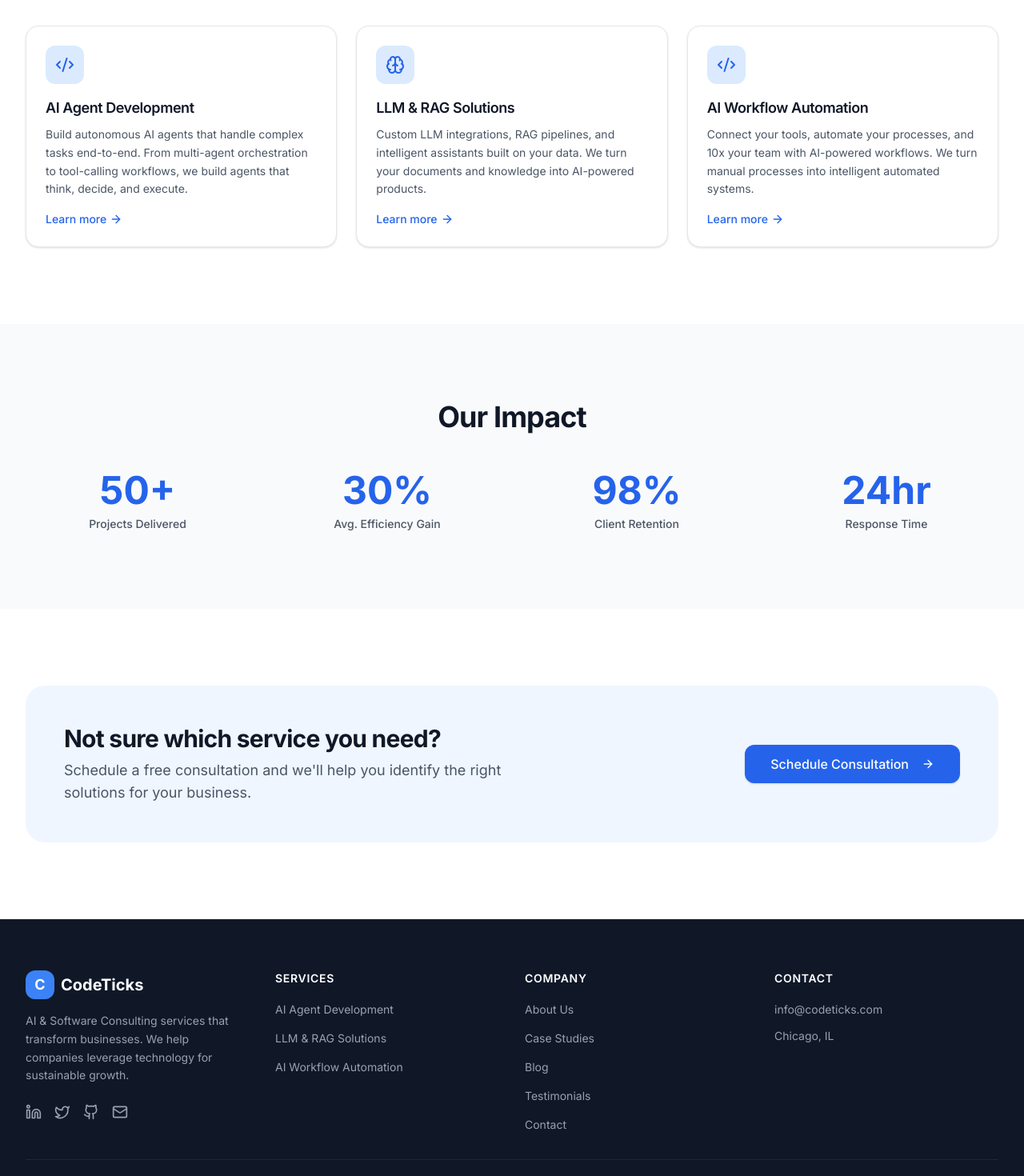
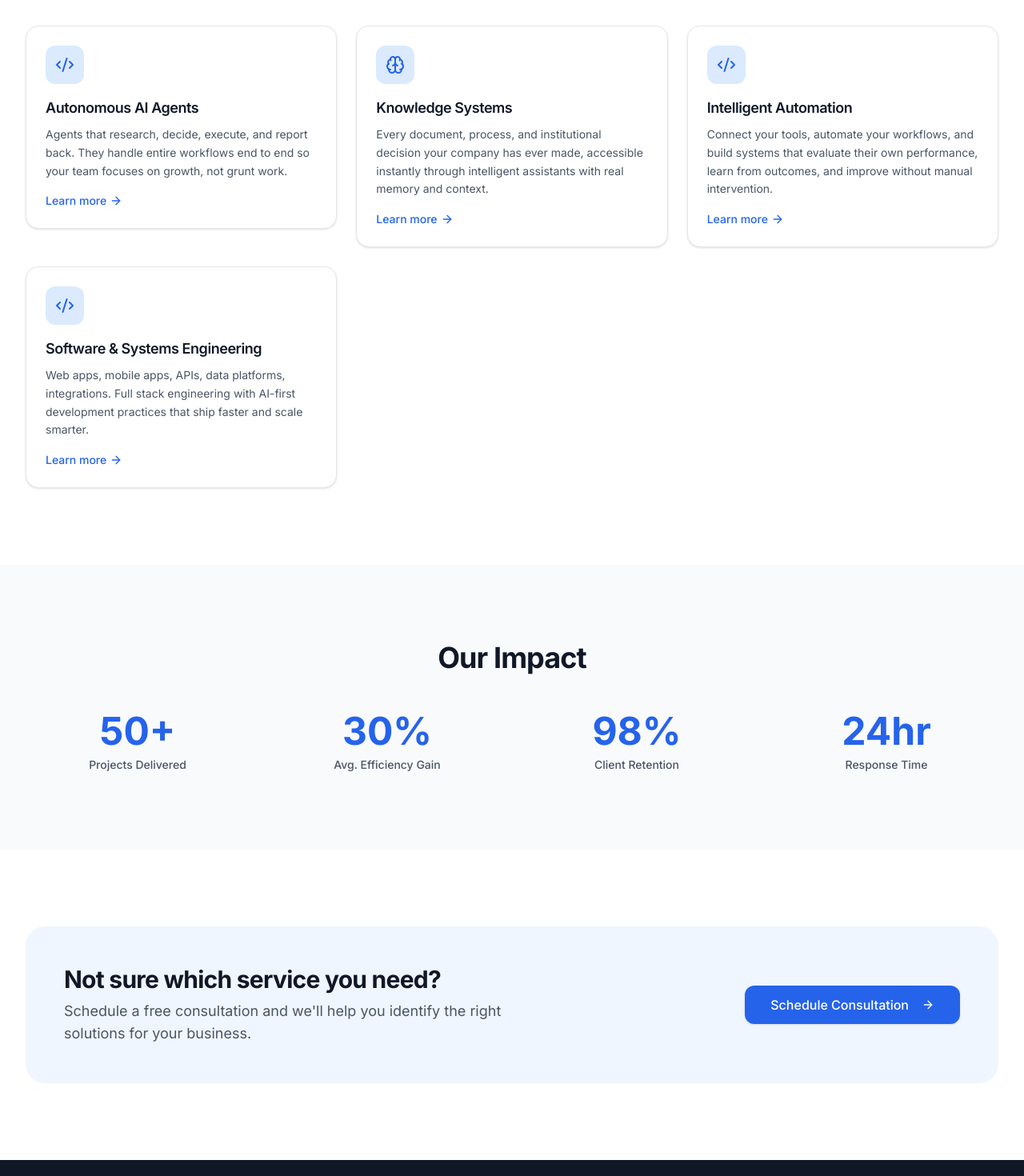
Before and after one commit to nikspatel007/website, a React (Vite) app: page /services in a window 1280 px wide. Shown: the part 880-2350 px from the top of the page at 80% size. Built offline with nearby package versions, Linux system fonts and the light colour scheme; no server answers.

Commit message:
Services: AI Agents, Knowledge Systems, Intelligent Automation, Software Engineering

```diff
--- a/src/data/caseStudies.ts
+++ b/src/data/caseStudies.ts
@@ -7,7 +7,7 @@ export const caseStudies: CaseStudy[] = [
     title: 'MCP-Powered Multi-Agent Orchestration Platform',
     client: 'Enterprise Clients',
     industry: 'technology',
-    services: ['ai-generative', 'software-engineering'],
+    services: ['autonomous-ai-agents', 'software-engineering'],
     challenge:
       'Organizations needed AI agents that could seamlessly interact with diverse tools, APIs, and data sources. Existing solutions lacked standardized protocols for agent-tool communication and cross-system orchestration.',
     solution:
@@ -27,7 +27,7 @@ export const caseStudies: CaseStudy[] = [
     title: 'Executive AI Agent Platform for Business Operations',
     client: 'Enterprise Clients',
     industry: 'technology',
-    services: ['ai-generative', 'software-engineering'],
+    services: ['autonomous-ai-agents', 'software-engineering'],
     challenge:
       'Executive teams struggled to operationalize AI across sales, operations, and strategy. Existing tools were siloed, inconsistent, and unsafe for real business use.',
     solution:
@@ -47,7 +47,7 @@ export const caseStudies: CaseStudy[] = [
     title: 'Healthcare AI Research & Clinical Applications',
     client: 'Healthcare Research Institutions',
     industry: 'healthcare',
-    services: ['ai-generative', 'data-science-ml'],
+    services: ['knowledge-systems', 'intelligent-automation'],
     challenge:
       'Healthcare organizations needed AI solutions grounded in rigorous research to improve patient outcomes, clinical decision-making, and operational efficiency—while meeting strict regulatory and ethical standards.',
     solution:
@@ -67,7 +67,7 @@ export const caseStudies: CaseStudy[] = [
     title: 'AI Systems for Complex Problem Decomposition',
     client: 'Fortune 500 Companies',
     industry: 'enterprise',
-    services: ['ai-generative', 'data-science-ml'],
+    services: ['knowledge-systems', 'intelligent-automation'],
     challenge:
       'Enterprises faced intricate, multi-dimensional problems—supply chain optimization, resource allocation, strategic planning—that required breaking down complexity into manageable, solvable components.',
     solution:
@@ -87,7 +87,7 @@ export const caseStudies: CaseStudy[] = [
     title: 'Patented Smart Building & Digital Twin Platform',
     client: 'PropTech Enterprise',
     industry: 'proptech',
-    services: ['ai-generative', 'data-engineering', 'software-engineering'],
+    services: ['intelligent-automation', 'software-engineering'],
     challenge:
       'Generic LLMs failed to understand the complexity of physical spaces, access control, and building automation systems. Smart building data was fragmented across hardware vendors, protocols, and legacy systems.',
     solution:
@@ -107,7 +107,7 @@ export const caseStudies: CaseStudy[] = [
     title: 'AI-Assisted Integration & Protocol Translation Engine',
     client: 'Enterprise Clients',
     industry: 'technology',
-    services: ['ai-generative', 'data-engineering'],
+    services: ['knowledge-systems', 'intelligent-automation'],
     challenge:
       'Enterprises needed to integrate dozens of legacy systems and hardware devices—each with different protocols, schemas, and data semantics. Manual integration was slow and error-prone.',
     solution:
@@ -127,7 +127,7 @@ export const caseStudies: CaseStudy[] = [
     title: 'Agentic Workflow Automation with Human-in-the-Loop',
     client: 'Mid-Market to Enterprise',
     industry: 'technology',
-    services: ['ai-generative', 'software-engineering'],
+    services: ['autonomous-ai-agents', 'software-engineering'],
     challenge:
       'Businesses needed AI that could autonomously handle complex workflows while maintaining human oversight for critical decisions. Existing automation was either too rigid or too unpredictable.',
     solution:
@@ -147,7 +147,7 @@ export const caseStudies: CaseStudy[] = [
     title: 'Secure & Compliant Enterprise AI Platforms',
     client: 'Fortune-Level Enterprises',
     industry: 'enterprise',
-    services: ['ai-generative', 'software-engineering'],
+    services: ['autonomous-ai-agents', 'software-engineering'],
     challenge:
       'Large enterprises wanted AI capabilities but were blocked by security, compliance, and governance concerns. Procurement and security approvals stalled AI initiatives.',
     solution:
@@ -167,7 +167,7 @@ export const caseStudies: CaseStudy[] = [
     title: 'AI-Powered Executive Decision Support',
     client: 'C-Suite Leaders',
     industry: 'enterprise',
-    services: ['ai-generative', 'data-science-ml'],
+    services: ['knowledge-systems', 'intelligent-automation'],
     challenge:
       'Executives were overwhelmed by dashboards, reports, and disconnected data sources that slowed decision-making. Critical insights were buried in noise.',
     solution:
@@ -187,7 +187,7 @@ export const caseStudies: CaseStudy[] = [
     title: 'From AI Concept to Production at Scale',
     client: 'Growth-Stage Companies',
     industry: 'technology',
-    services: ['ai-generative', 'software-engineering'],
+    services: ['autonomous-ai-agents', 'software-engineering'],
     challenge:
       'Many organizations stalled at AI demos and prototypes. Ideas never made it to production, and investments failed to generate ROI.',
     solution:
--- a/src/data/navigation.ts
+++ b/src/data/navigation.ts
@@ -5,9 +5,10 @@ export const mainNavigation: NavItem[] = [
     label: 'Services',
     href: '/services',
     children: [
-      { label: 'AI Agent Development', href: '/services/ai-agents' },
-      { label: 'LLM & RAG Solutions', href: '/services/llm-solutions' },
-      { label: 'AI Workflow Automation', href: '/services/ai-automation' },
+      { label: 'Autonomous AI Agents', href: '/services/autonomous-ai-agents' },
+      { label: 'Knowledge Systems', href: '/services/knowledge-systems' },
+      { label: 'Intelligent Automation', href: '/services/intelligent-automation' },
+      { label: 'Software & Systems Engineering', href: '/services/software-engineering' },
     ],
   },
   { label: 'Case Studies', href: '/case-studies' },
@@ -17,9 +18,10 @@ export const mainNavigation: NavItem[] = [
 
 export const footerNavigation = {
   services: [
-    { label: 'AI Agent Development', href: '/services/ai-agents' },
-    { label: 'LLM & RAG Solutions', href: '/services/llm-solutions' },
-    { label: 'AI Workflow Automation', href: '/services/ai-automation' },
+    { label: 'Autonomous AI Agents', href: '/services/autonomous-ai-agents' },
+    { label: 'Knowledge Systems', href: '/services/knowledge-systems' },
+    { label: 'Intelligent Automation', href: '/services/intelligent-automation' },
+    { label: 'Software & Systems Engineering', href: '/services/software-engineering' },
   ],
   company: [
     { label: 'About Us', href: '/about' },
--- a/src/data/services.ts
+++ b/src/data/services.ts
@@ -2,20 +2,20 @@ import type { Service } from '@/types'
 
 export const services: Service[] = [
   {
-    id: 'ai-agents',
-    slug: 'ai-agents',
-    title: 'AI Agent Development',
+    id: 'autonomous-ai-agents',
+    slug: 'autonomous-ai-agents',
+    title: 'Autonomous AI Agents',
     shortTitle: 'AI Agents',
     description:
-      'Build autonomous AI agents that handle complex tasks end-to-end. From multi-agent orchestration to tool-calling workflows, we build agents that think, decide, and execute.',
+      'Agents that research, decide, execute, and report back. They handle entire workflows end to end so your team focuses on growth, not grunt work.',
     icon: 'Bot',
     features: [
-      'Multi-agent orchestration systems',
-      'Tool-calling autonomous agents',
-      'Human-in-the-loop workflows',
-      'Agent monitoring and observability',
-      'Custom agent frameworks',
-      'Production deployment and scaling',
+      'Multi-agent orchestration for complex business processes',
+      'Tool-calling agents that integrate with your existing systems',
+      'Human-in-the-loop workflows for high-stakes decisions',
+      'Real-time monitoring and observability across every agent action',
+      'Custom agent frameworks tailored to your domain',
+      'Production-grade reliability with built-in guardrails and fallbacks',
     ],
     technologies: [
       'CrewAI',
@@ -31,57 +31,57 @@ export const services: Service[] = [
       {
         title: 'Advise',
         description:
-          'We assess your workflows and identify where autonomous agents can deliver the highest impact.',
+          'We map your operations and pinpoint where autonomous agents will drive the most measurable impact.',
       },
       {
         title: 'Build',
         description:
-          'Develop agents with rigorous testing, guardrails, and human-in-the-loop checkpoints.',
+          'We develop, test, and harden your agents with rigorous guardrails and real-world validation.',
       },
       {
         title: 'Launch',
         description:
-          'Production deployment with full observability, documentation, and seamless integration.',
+          'Your agents go live with full observability, logging, and seamless integration into daily operations.',
       },
       {
         title: 'Evolve',
         description:
-          'Continuous improvement with new capabilities, better models, and expanding automation.',
+          'We expand agent capabilities, onboard new workflows, and keep performance ahead of the curve.',
       },
     ],
     faqs: [
       {
         question: 'What makes an AI agent different from a chatbot?',
         answer:
-          'An AI agent can autonomously take actions, use tools, make decisions, and complete multi-step workflows. A chatbot just responds to messages. Our agents handle entire business processes end-to-end.',
+          'A chatbot responds to messages. An agent takes action. Our agents autonomously research, make decisions, use tools, and complete multi-step workflows without constant human input.',
       },
       {
-        question: 'How do you ensure agents behave reliably?',
+        question: 'How do you ensure agents behave reliably in production?',
         answer:
-          'We implement guardrails, validation layers, human-in-the-loop checkpoints, and comprehensive monitoring. Every agent has defined boundaries and fallback behaviors.',
+          'Every agent ships with validation layers, human-in-the-loop checkpoints, structured logging, and defined fallback behaviors. We monitor continuously and tune proactively.',
       },
       {
-        question: 'Which agent framework do you recommend?',
+        question: 'Which agent framework do you use?',
         answer:
-          'It depends on your use case. CrewAI excels at role-based multi-agent teams, LangGraph for complex stateful workflows, and AutoGen for conversational agents. We pick the right tool for the job.',
+          'We maintain an opinionated but flexible stack. CrewAI for role-based agent teams, LangGraph for stateful workflows, AutoGen for conversational agents. We pick the right tool for the problem.',
       },
     ],
   },
   {
-    id: 'llm-solutions',
-    slug: 'llm-solutions',
-    title: 'LLM & RAG Solutions',
-    shortTitle: 'LLM/RAG',
+    id: 'knowledge-systems',
+    slug: 'knowledge-systems',
+    title: 'Knowledge Systems',
+    shortTitle: 'Knowledge',
     description:
-      'Custom LLM integrations, RAG pipelines, and intelligent assistants built on your data. We turn your documents and knowledge into AI-powered products.',
+      'Every document, process, and institutional decision your company has ever made, accessible instantly through intelligent assistants with real memory and context.',
     icon: 'Brain',
     features: [
-      'RAG pipeline development',
-      'LLM fine-tuning and optimization',
-      'Prompt engineering and evaluation',
-      'Document processing and extraction',
-      'Semantic search implementation',
-      'AI-powered chatbots and assistants',
+      'Intelligent assistants grounded in your proprietary data',
+      'Persistent memory systems that learn and retain context over time',
+      'Advanced retrieval architectures beyond basic search',
+      'Automated document processing, extraction, and enrichment',
+      'Evaluation frameworks that measure accuracy and trust',
+      'Enterprise-grade security with your compliance requirements',
     ],
     technologies: [
       'LangChain',
@@ -97,57 +97,57 @@ export const services: Service[] = [
       {
         title: 'Advise',
         description:
-          'Identify the highest-impact LLM opportunity and validate feasibility with your data.',
+          'We audit your knowledge landscape and identify the highest-value opportunities for intelligent retrieval.',
       },
       {
         title: 'Build',
         description:
-          'Develop and test with your actual data, iterating to production-grade quality.',
+          'We architect and develop knowledge systems using your actual data, with rigorous evaluation at every stage.',
       },
       {
         title: 'Launch',
         description:
-          'Deploy with guardrails, monitoring, and cost optimization into your production environment.',
+          'Your knowledge system goes live with monitoring, access controls, and seamless integration into existing tools.',
       },
       {
         title: 'Evolve',
         description:
-          'Ongoing model improvements, new capabilities, and expanding use cases across your organization.',
+          'We continuously improve retrieval quality, expand data sources, and introduce new capabilities as models advance.',
       },
     ],
     faqs: [
       {
-        question: 'What is RAG and why do we need it?',
+        question: 'How is this different from enterprise search?',
         answer:
-          'RAG (Retrieval Augmented Generation) connects LLMs to your proprietary data, enabling accurate answers about your specific content without expensive fine-tuning. Essential for enterprise AI.',
+          'Enterprise search finds documents. Knowledge systems understand them. Our assistants synthesize information across sources, maintain context across conversations, and deliver answers with citations.',
       },
       {
-        question: 'OpenAI vs Claude vs open-source — which should we use?',
+        question: 'How do you measure if the AI is giving accurate answers?',
         answer:
-          'Each has tradeoffs in capability, cost, and privacy. We help you evaluate based on your requirements and can build multi-provider solutions for reliability and cost optimization.',
+          'We build evaluation frameworks into every system. Automated accuracy testing, human review pipelines, and continuous monitoring ensure your knowledge system earns and keeps trust.',
       },
       {
-        question: 'How do you handle data privacy with LLMs?',
+        question: 'Can this work with sensitive or regulated data?',
         answer:
-          'We implement privacy-preserving architectures including self-hosted models, data anonymization, and careful prompt engineering. We work within your compliance requirements (HIPAA, SOC2, etc.).',
+          'Yes. We deploy on your infrastructure, support self-hosted models, and build within your compliance framework. HIPAA, SOC2, on-prem, air-gapped environments included.',
       },
     ],
   },
   {
-    id: 'ai-automation',
-    slug: 'ai-automation',
-    title: 'AI Workflow Automation',
+    id: 'intelligent-automation',
+    slug: 'intelligent-automation',
+    title: 'Intelligent Automation',
     shortTitle: 'Automation',
     description:
-      'Connect your tools, automate your processes, and 10x your team with AI-powered workflows. We turn manual processes into intelligent automated systems.',
+      'Connect your tools, automate your workflows, and build systems that evaluate their own performance, learn from outcomes, and improve without manual intervention.',
     icon: 'Workflow',
     features: [
-      'End-to-end process automation with AI',
-      'Tool integration and API orchestration',
-      'Intelligent document workflows',
-      'Data pipeline automation',
-      'AI-powered decision systems',
-      'Legacy system modernization with AI',
+      'End-to-end process automation powered by AI decision-making',
+      'API orchestration connecting your entire tool ecosystem',
+      'Self-evaluating systems that measure and improve their own output',
+      'Intelligent document and data pipeline automation',
+      'AI-powered routing, triage, and escalation workflows',
+      'Legacy system modernization with AI integration layers',
     ],
     technologies: [
       'Python',
@@ -163,39 +163,107 @@ export const services: Service[] = [
       {
         title: 'Advise',
         description:
-          'Map your current workflows, identify bottlenecks, and quantify automation opportunities.',
+          'We map your current workflows, quantify inefficiencies, and identify the highest-ROI automation targets.',
       },
       {
         title: 'Build',
         description:
-          'Build integrations, deploy agents, and connect your tools into seamless automated pipelines.',
+          'We build integrations, deploy intelligent agents, and connect your tools into cohesive automated pipelines.',
       },
       {
         title: 'Launch',
         description:
-          'Go live with full monitoring, performance tracking, and operational support.',
+          'Your automations go live with full monitoring, alerting, and operational dashboards from day one.',
       },
       {
         title: 'Evolve',
         description:
-          'Continuously improve automation accuracy, expand coverage, and unlock new workflows.',
+          'We expand automation coverage, improve accuracy through built-in evaluation loops, and unlock new workflows.',
       },
     ],
     faqs: [
       {
         question: 'What kinds of workflows can you automate?',
         answer:
-          'Anything repetitive that involves data processing, document handling, communication, or decision-making. Common examples: lead qualification, invoice processing, report generation, customer support triage.',
+          'Anything repetitive that involves data processing, document handling, communication routing, or decision-making. Lead qualification, invoice processing, report generation, and customer support triage are common starting points.',
       },
       {
-        question: 'How long does it take to see results?',
+        question: 'How quickly will we see results?',
         answer:
-          'Most automation projects show measurable ROI within 4-8 weeks. We start with the highest-impact workflow and expand from there.',
+          'Most automation projects deliver measurable ROI within four to eight weeks. We start with the highest-impact workflow and expand from there.',
       },
       {
         question: 'Will this replace our team?',
         answer:
-          'No — it amplifies your team. AI automation handles the repetitive work so your people can focus on strategy, relationships, and creative problem-solving.',
+          'It amplifies your team. AI automation handles the repetitive work so your people can focus on strategy, relationships, and the problems that require human judgment.',
+      },
+    ],
+  },
+  {
+    id: 'software-engineering',
+    slug: 'software-engineering',
+    title: 'Software & Systems Engineering',
+    shortTitle: 'Engineering',
+    description:
+      'Web apps, mobile apps, APIs, data platforms, integrations. Full stack engineering with AI-first development practices that ship faster and scale smarter.',
+    icon: 'Code2',
+    features: [
+      'Full stack web and mobile application development',
+      'API design, development, and integration',
+      'Data platform architecture and engineering',
+      'Cloud infrastructure on AWS, GCP, and Azure',
+      'AI-assisted development for faster delivery cycles',
+      'System modernization and technical debt reduction',
+    ],
+    technologies: [
+      'React',
+      'Next.js',
+      'Node.js',
+      'Python',
+      'TypeScript',
+      'AWS',
+      'GCP',
+      'Docker',
+      'Kubernetes',
+      'PostgreSQL',
+    ],
+    process: [
+      {
+        title: 'Advise',
+        description:
+          'We assess your technical landscape, define requirements, and architect a solution built for where you are going.',
+      },
+      {
+        title: 'Build',
+        description:
+          'We develop iteratively with continuous feedback, automated testing, and AI-accelerated engineering workflows.',
+      },
+      {
+        title: 'Launch',
+        description:
+          'We deploy with CI/CD pipelines, monitoring, and documentation so your team can operate with confidence.',
+      },
+      {
+        title: 'Evolve',
+        description:
+          'We support ongoing feature development, performance optimization, and scaling as your business grows.',
+      },
+    ],
+    faqs: [
+      {
+        question: 'Can you work with our existing codebase and team?',
+        answer:
+          'Absolutely. We embed with your engineering team, ramp up on your stack, and deliver alongside your people with full knowledge transfer throughout.',
+      },
+      {
+        question: 'What does AI-first development mean in practice?',
+        answer:
+          'We use AI agents and tools throughout our development process for code generation, testing, review, and deployment. This means faster delivery, fewer bugs, and more consistent output.',
+      },
+      {
+        question: 'What technologies do you work with?',
+        answer:
+          'We are stack-agnostic but opinionated. React, Next.js, Python, Node.js, TypeScript are our core. We build on AWS, GCP, or Azure depending on your environment.',
       },
     ],
   },
--- a/src/pages/Home.tsx
+++ b/src/pages/Home.tsx
@@ -147,7 +147,7 @@ export function Home() {
           </ScrollReveal>
 
           <div className="mt-12">
-            <ServicesGrid columns={3} />
+            <ServicesGrid columns={4} />
           </div>
 
           <ScrollReveal delay={0.3}>
```
